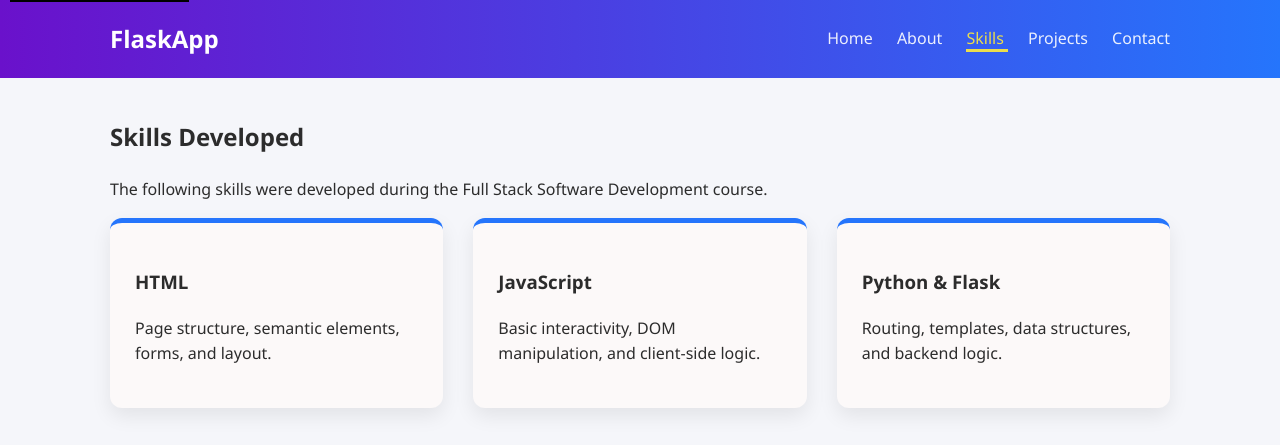
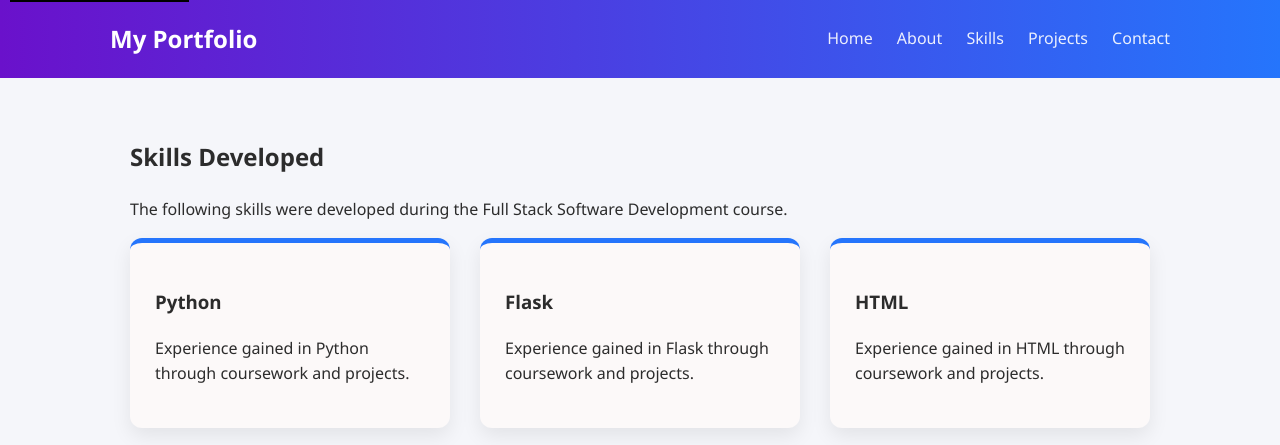
Before and after one commit to HlengiweNcube/flask-web-app, a Flask app: page /skills in a window 1280 px wide. Shown: the top 445 px of the page. Run offline with Flask 3, Linux system fonts and the light colour scheme.

Commit message:
corrected skills page, edit_prject and base.html

```diff
--- a/templates/base.html
+++ b/templates/base.html
@@ -26,7 +26,6 @@
             <a href="{{ url_for('about_page') }}">About</a>
             <a href="{{ url_for('skills_page') }}">Skills</a>
             <a href="{{ url_for('projects_page') }}">Projects</a>
-            <a href="{{ url_for('edit_project') }}">Edit Project</a>
             <a href="{{ url_for('contact') }}">Contact</a>
         </nav>
     </div>
--- a/templates/skills.html
+++ b/templates/skills.html
@@ -1,50 +1,10 @@
-<!DOCTYPE html>
-<html lang="en">
+{% extends "base.html" %}
 
-<head>
-    <meta charset="UTF-8">
-    <title>Skills</title>
-    <link rel="stylesheet" href="{{ url_for('static', filename='css/style.css') }}">
-</head>
+{% block title %}Skills{% endblock %}
 
-<body>
+{% block content %}
 
-    <!-- Accessibility skip link -->
-    <a href="#main-content" class="skip-link">Skip to main content</a>
-
-    <!-- Navigation -->
-    <header class="navbar">
-        <div class="container nav-flex">
-            <h1 class="logo">FlaskApp</h1>
-            <nav aria-label="Main navigation">
-                <a href="{{ url_for('home') }}" class="{% if request.path == url_for('home') %}active{% endif %}">
-                    Home
-                </a>
-
-                <a href="{{ url_for('about_page') }}"
-                    class="{% if request.path == url_for('about_page') %}active{% endif %}">
-                    About
-                </a>
-
-                <a href="{{ url_for('skills_page') }}"
-                    class="{% if request.path == url_for('skills_page') %}active{% endif %}">
-                    Skills
-                </a>
-
-                <a href="{{ url_for('projects_page') }}"
-                    class="{% if request.path == url_for('projects_page') %}active{% endif %}">
-                    Projects
-                </a>
-
-                <a href="{{ url_for('contact') }}" class="{% if request.path == url_for('contact') %}active{% endif %}">
-                    Contact
-                </a>
-            </nav>
-        </div>
-    </header>
-
-    <!-- Main content -->
-    <main id="main-content" class="container skills-page" tabindex="-1">
+<section class="container skills-page">
 
     <header class="page-header">
         <h2>Skills Developed</h2>
@@ -53,44 +13,26 @@
         </p>
     </header>
 
-        <!-- Skills grid -->
+    <!-- DYNAMIC SKILLS GRID -->
     <section class="skills-grid">
 
+        {% for skill in skills %}
         <article class="skill-card">
-                <h3>HTML</h3>
-                <p>Page structure, semantic elements, forms, and layout.</p>
+            <h3>{{ skill }}</h3>
+            <p>
+                Experience gained in {{ skill }} through coursework and projects.
+            </p>
         </article>
-
-            <article class="skill-card">
-                <h3>JavaScript</h3>
-                <p>Basic interactivity, DOM manipulation, and client-side logic.</p>
-            </article>
-
-            <article class="skill-card">
-                <h3>Python &amp; Flask</h3>
-                <p>Routing, templates, data structures, and backend logic.</p>
-            </article>
+        {% endfor %}
 
     </section>
 
-        <!-- Skills illustration -->
+    <!-- IMAGE -->
     <section class="skills-image">
         <img src="{{ url_for('static', filename='images/education.jpg') }}"
              alt="Illustration representing learning and skill development">
     </section>
 
-    </main>
+</section>
 
-    <!-- Footer -->
-    <footer class="site-footer">
-        <div class="container footer-content">
-            <p>
-                © 2026 | Full Stack Software Development Portfolio<br>
-                Built with HTML, CSS, JavaScript &amp; Flask
-            </p>
-        </div>
-    </footer>
-
-</body>
-
-</html>
+{% endblock %}
```
Also changed, not shown: templates/edit_project.html (+11 -1 lines). Lines whose indentation alone changed are shown as unchanged.
